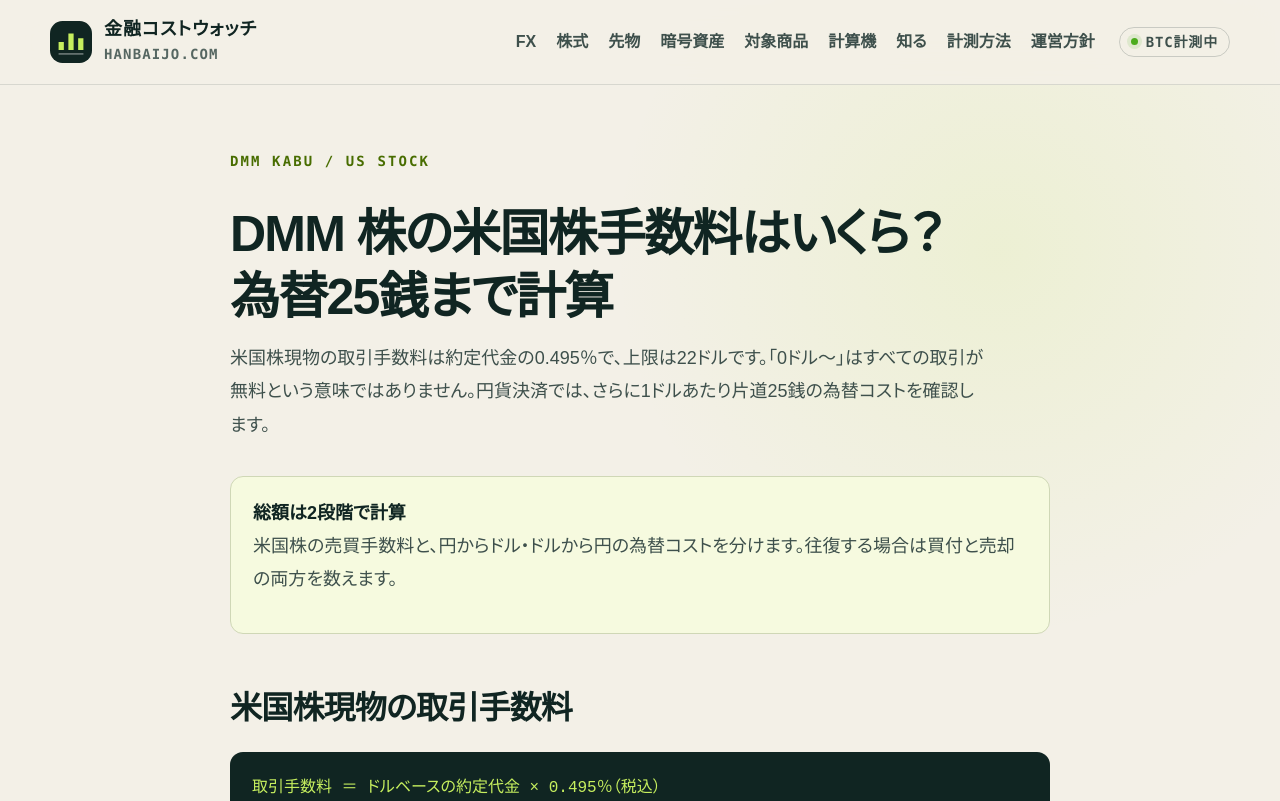
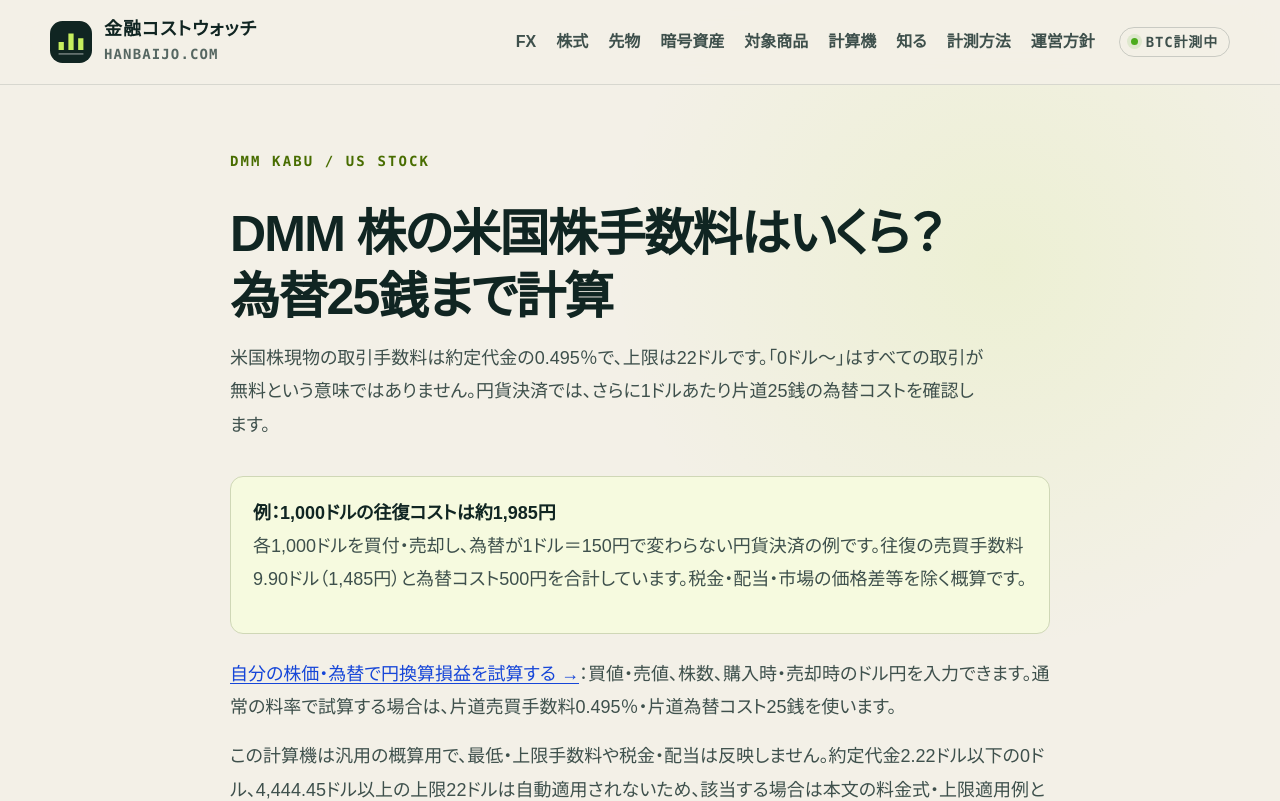
Before and after one commit to mrok18/hanbaijo, a Next.js app: page /articles/dmm-kabu-us-stock-fee in a window 1280 px wide. Shown: the top 801 px of the page. Built offline with nearby package versions, Linux system fonts and the light colour scheme.

Commit message:
content: surface DMM US stock cost example and explain calculator limits

```diff
--- a/app/articles/dmm-kabu-us-stock-fee/page.tsx
+++ b/app/articles/dmm-kabu-us-stock-fee/page.tsx
@@ -21,7 +21,9 @@ export default function Page() {
       <h1>DMM 株の米国株手数料はいくら？<br />為替25銭まで計算</h1>
       <p className="lede">米国株現物の取引手数料は約定代金の0.495％で、上限は22ドルです。「0ドル～」はすべての取引が無料という意味ではありません。円貨決済では、さらに1ドルあたり片道25銭の為替コストを確認します。</p>
 
-      <div className="callout"><strong>総額は2段階で計算</strong><p>米国株の売買手数料と、円からドル・ドルから円の為替コストを分けます。往復する場合は買付と売却の両方を数えます。</p></div>
+      <div className="callout"><strong>例：1,000ドルの往復コストは約1,985円</strong><p>各1,000ドルを買付・売却し、為替が1ドル＝150円で変わらない円貨決済の例です。往復の売買手数料9.90ドル（1,485円）と為替コスト500円を合計しています。税金・配当・市場の価格差等を除く概算です。</p></div>
+      <p><Link href="/tools/us-stock-fx-profit-calculator">自分の株価・為替で円換算損益を試算する →</Link>：買値・売値、株数、購入時・売却時のドル円を入力できます。通常の料率で試算する場合は、片道売買手数料0.495％・片道為替コスト25銭を使います。</p>
+      <p>この計算機は汎用の概算用で、最低・上限手数料や税金・配当は反映しません。約定代金2.22ドル以下の0ドル、4,444.45ドル以上の上限22ドルは自動適用されないため、該当する場合は本文の料金式・上限適用例と公式条件を確認してください。</p>
 
       <h2>米国株現物の取引手数料</h2>
       <div className="formula-box">
@@ -76,7 +78,7 @@ export default function Page() {
           <li><a href="https://kabu.dmm.com/support/faqs/article/00165/" target="_blank" rel="noopener noreferrer">DMM 株「米国株式（現物取引）の売買手数料」</a></li>
           <li><a href="https://kabu.dmm.com/support/faqs/article/00166/" target="_blank" rel="noopener noreferrer">DMM 株「米国株式（現物取引）で発生する費用」</a></li>
         </ul>
-        <p>料金は2026年9月7日に確認しました。取引前に公式料金表と適用為替レートを確認してください。</p>
+        <p>売買手数料と片道為替コストは2026年10月24日にDMM 株の公式FAQで再確認しました。取引前に公式料金表と適用為替レートを確認してください。</p>
       </section>
 
       <section className="article-affiliate" aria-label="DMM 株の広告">
```
